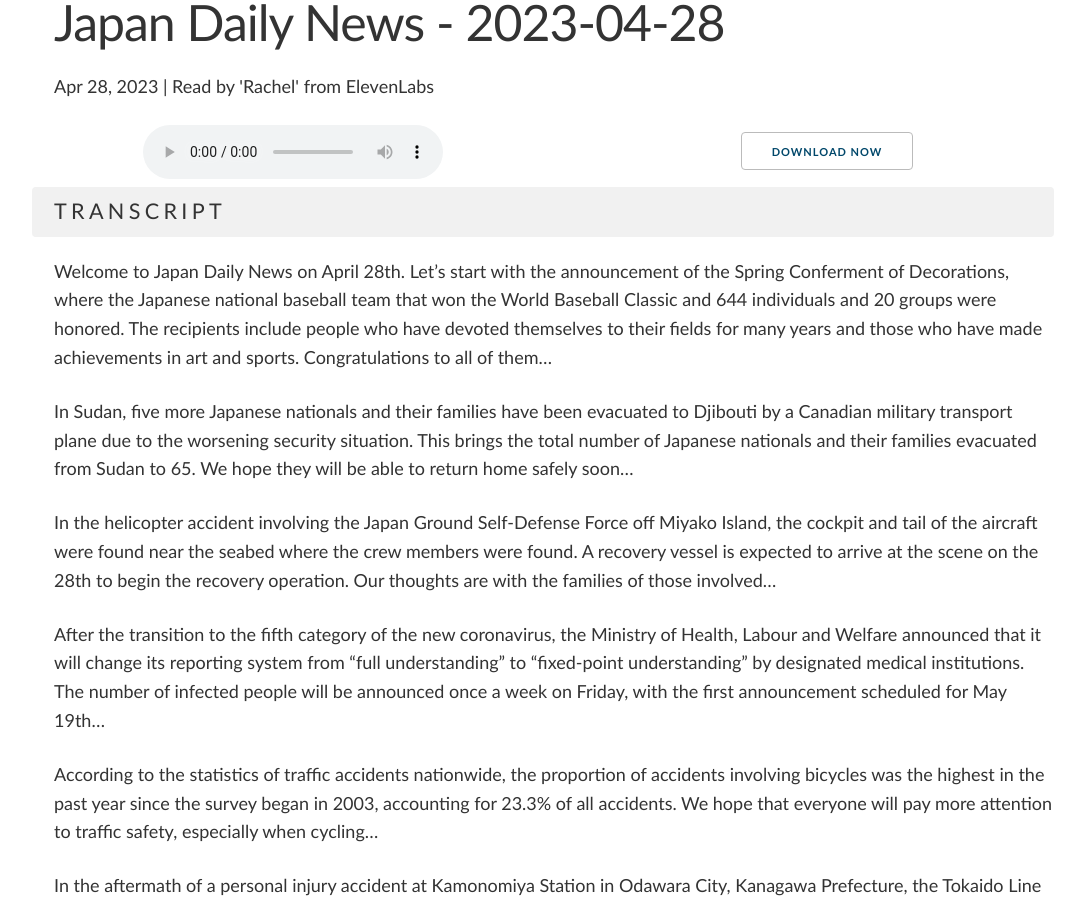
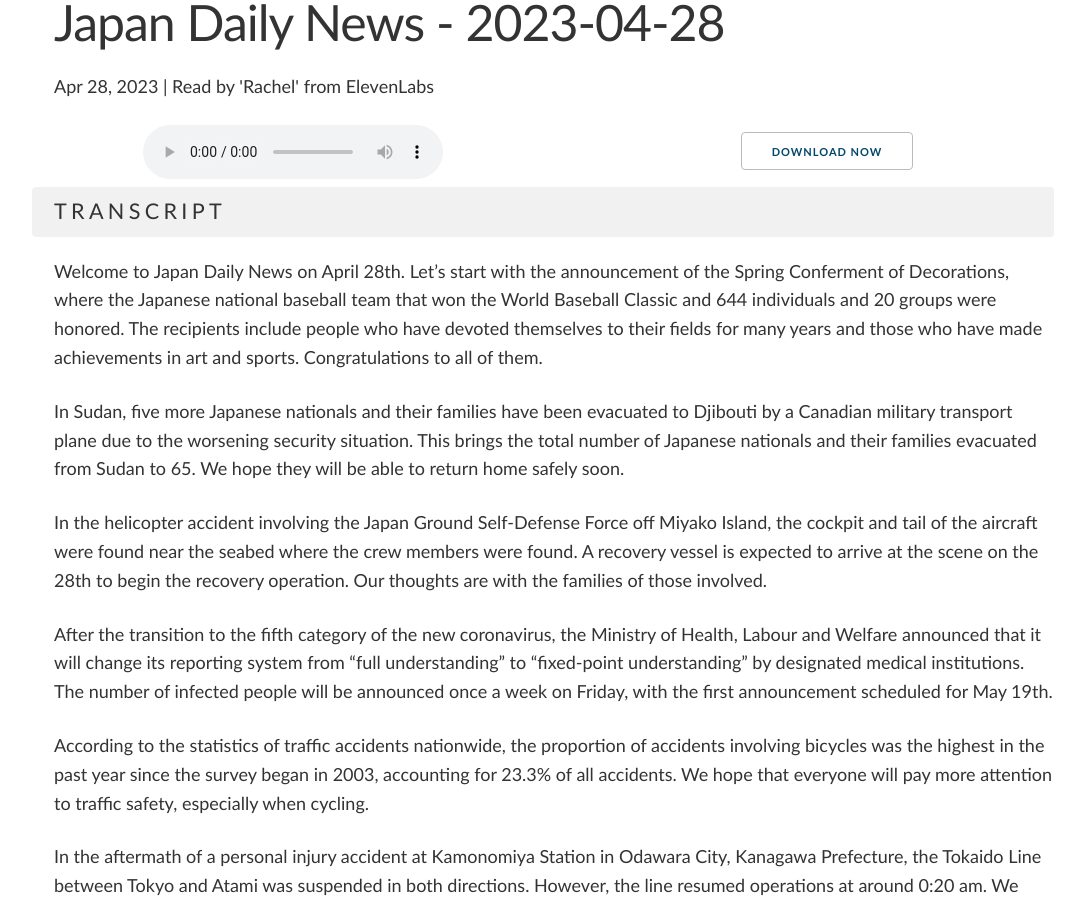
Before and after one commit to tagawa/JapanDailyNews, a Jekyll site: the page built from docs/_posts/2023-04-28-news.md, in a window 1280 px wide and 900 px high, scrolled down 414 px. Shown: the whole window, without its empty margins (86-1171 px from the left). Built offline with Jekyll 4.4.1, drawn with Linux system fonts in a browser that asks for light colours; comment, search, counter and statistics services are not loaded; some of the changed text lies outside the part shown.

Commit message:
New news post

```diff
--- a/docs/_posts/2023-04-28-news.md
+++ b/docs/_posts/2023-04-28-news.md
@@ -15,16 +15,18 @@ voices: "'Rachel' from ElevenLabs"
 
 ### Transcript
 
-Welcome to Japan Daily News on April 28th. Let's start with the announcement of the Spring Conferment of Decorations, where the Japanese national baseball team that won the World Baseball Classic and 644 individuals and 20 groups were honored. The recipients include people who have devoted themselves to their fields for many years and those who have made achievements in art and sports. Congratulations to all of them...
+Welcome to Japan Daily News on April 28th. Let's start with the announcement of the Spring Conferment of Decorations, where the Japanese national baseball team that won the World Baseball Classic and 644 individuals and 20 groups were honored. The recipients include people who have devoted themselves to their fields for many years and those who have made achievements in art and sports. Congratulations to all of them.
 
-In Sudan, five more Japanese nationals and their families have been evacuated to Djibouti by a Canadian military transport plane due to the worsening security situation. This brings the total number of Japanese nationals and their families evacuated from Sudan to 65. We hope they will be able to return home safely soon...
+In Sudan, five more Japanese nationals and their families have been evacuated to Djibouti by a Canadian military transport plane due to the worsening security situation. This brings the total number of Japanese nationals and their families evacuated from Sudan to 65. We hope they will be able to return home safely soon.
 
-In the helicopter accident involving the Japan Ground Self-Defense Force off Miyako Island, the cockpit and tail of the aircraft were found near the seabed where the crew members were found. A recovery vessel is expected to arrive at the scene on the 28th to begin the recovery operation. Our thoughts are with the families of those involved...
+In the helicopter accident involving the Japan Ground Self-Defense Force off Miyako Island, the cockpit and tail of the aircraft were found near the seabed where the crew members were found. A recovery vessel is expected to arrive at the scene on the 28th to begin the recovery operation. Our thoughts are with the families of those involved.
 
-After the transition to the fifth category of the new coronavirus, the Ministry of Health, Labour and Welfare announced that it will change its reporting system from "full understanding" to "fixed-point understanding" by designated medical institutions. The number of infected people will be announced once a week on Friday, with the first announcement scheduled for May 19th...
+After the transition to the fifth category of the new coronavirus, the Ministry of Health, Labour and Welfare announced that it will change its reporting system from "full understanding" to "fixed-point understanding" by designated medical institutions. The number of infected people will be announced once a week on Friday, with the first announcement scheduled for May 19th.
 
-According to the statistics of traffic accidents nationwide, the proportion of accidents involving bicycles was the highest in the past year since the survey began in 2003, accounting for 23.3% of all accidents. We hope that everyone will pay more attention to traffic safety, especially when cycling...
+According to the statistics of traffic accidents nationwide, the proportion of accidents involving bicycles was the highest in the past year since the survey began in 2003, accounting for 23.3% of all accidents. We hope that everyone will pay more attention to traffic safety, especially when cycling.
 
-In the aftermath of a personal injury accident at Kamonomiya Station in Odawara City, Kanagawa Prefecture, the Tokaido Line between Tokyo and Atami was suspended in both directions. However, the line resumed operations at around 0:20 am. We hope that everyone can travel safely and smoothly...
+In the aftermath of a personal injury accident at Kamonomiya Station in Odawara City, Kanagawa Prefecture, the Tokaido Line between Tokyo and Atami was suspended in both directions. However, the line resumed operations at around 0:20 am. We hope that everyone can travel safely and smoothly.
 
-Finally, in relation to the corruption scandal surrounding the Tokyo Olympics and Paralympics sponsorship contract, former KADOKAWA chairman Haruki Kadokawa, who was charged, has been released on bail after more than seven months in custody, paying a bail of 200 million yen. The investigation into this case is still ongoing... And that's all for today's news. Thanks for listening to Japan Daily News.
+Finally, in relation to the corruption scandal surrounding the Tokyo Olympics and Paralympics sponsorship contract, former KADOKAWA chairman Haruki Kadokawa, who was charged, has been released on bail after more than seven months in custody, paying a bail of 200 million yen. The investigation into this case is still ongoing.
+
+And that's all for today's news. Thanks for listening to Japan Daily News.
```
Also changed, not shown: other parts of docs/_posts/2023-04-28-news.md (+1 -1 lines).
